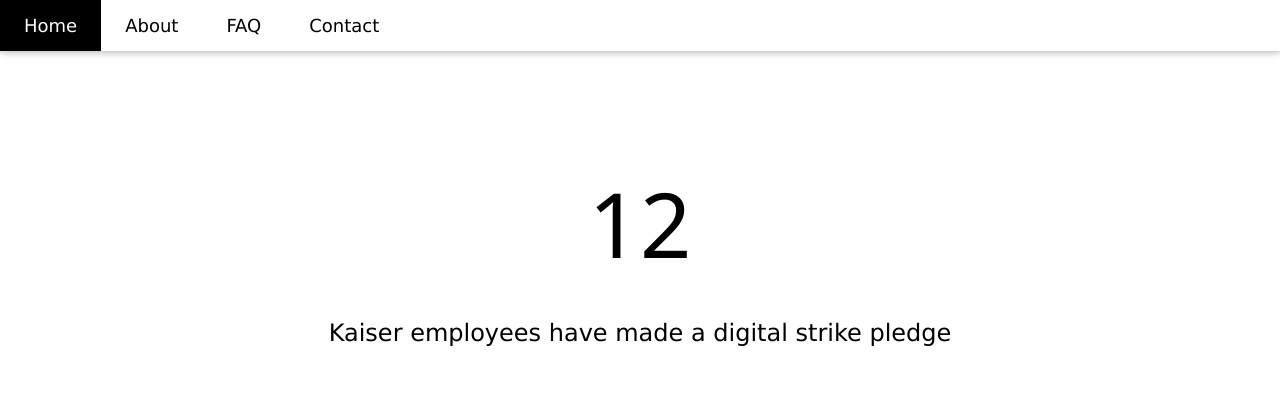
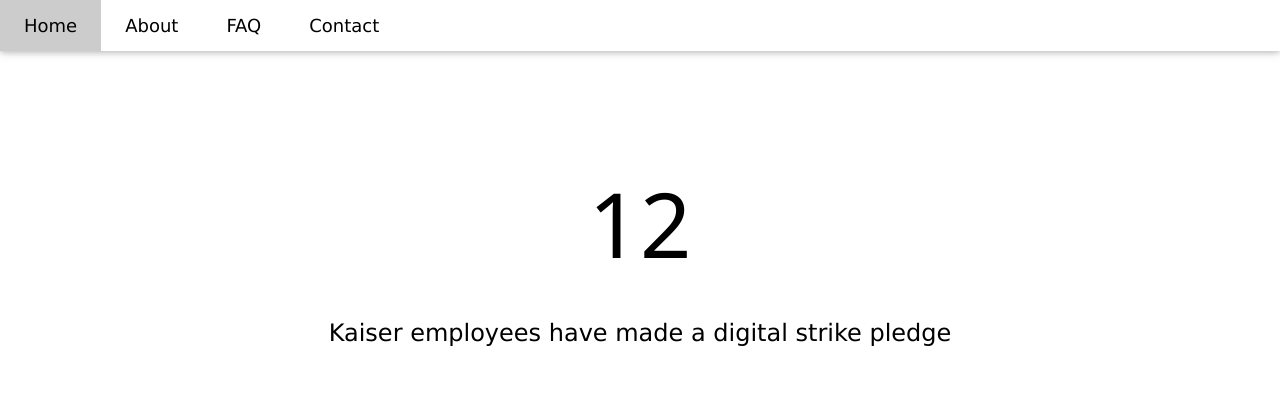
Before and after one commit to morgworth/KP-Strike-Pledge-App, a Django app: page / in a window 1280 px wide. Shown: the top 420 px of the page. Run offline with Django 3.2, Linux system fonts and the light colour scheme; data comes from the database, SQL or seed files in the repository; some libraries are stand-ins or nearby versions.

Commit message:
Update home.html

```diff
--- a/strike_pledge/templates/home.html
+++ b/strike_pledge/templates/home.html
@@ -45,7 +45,7 @@
 <div class="w3-top">
   <div class="w3-bar w3-white w3-card w3-left-align w3-large">
     <a class="w3-bar-item w3-button w3-hide-medium w3-hide-large w3-right w3-padding-large w3-hover-black w3-large w3-black" href="javascript:void(0);" onclick="myFunction()" title="Toggle Navigation Menu"><i class="fa fa-bars"></i></a>
-    <a href={% url 'home' %} class="w3-bar-item w3-button w3-left w3-padding-large w3-hover-black">Home</a>
+    <a href={% url 'home' %} class="w3-bar-item w3-button w3-left w3-padding-large w3-black">Home</a>
     <a href={% url 'about' %} class="w3-bar-item w3-button w3-left w3-hide-small w3-padding-large w3-hover-black">About</a>
     <a href={% url 'faq' %} class="w3-bar-item w3-button w3-left w3-hide-small w3-padding-large w3-hover-black">FAQ</a>
     <a href={% url 'help' %} class="w3-bar-item w3-button w3-left w3-hide-small w3-padding-large w3-hover-black">Contact</a>
@@ -67,7 +67,7 @@
   <form>
     <button class="w3-button w3-red w3-padding-large w3-large w3-margin-top" formaction={% url 'email' %}>Join us</button>
     <button class="w3-button w3-light-grey w3-padding-large w3-large w3-margin-top" formaction={% url 'about' %}>Learn more</button>
-    <br><br><br><br><br>
+    <br><br><br><br><br><br><br><br><br>
   </form>
 </div>
 <!-- Second Grid -->
```
